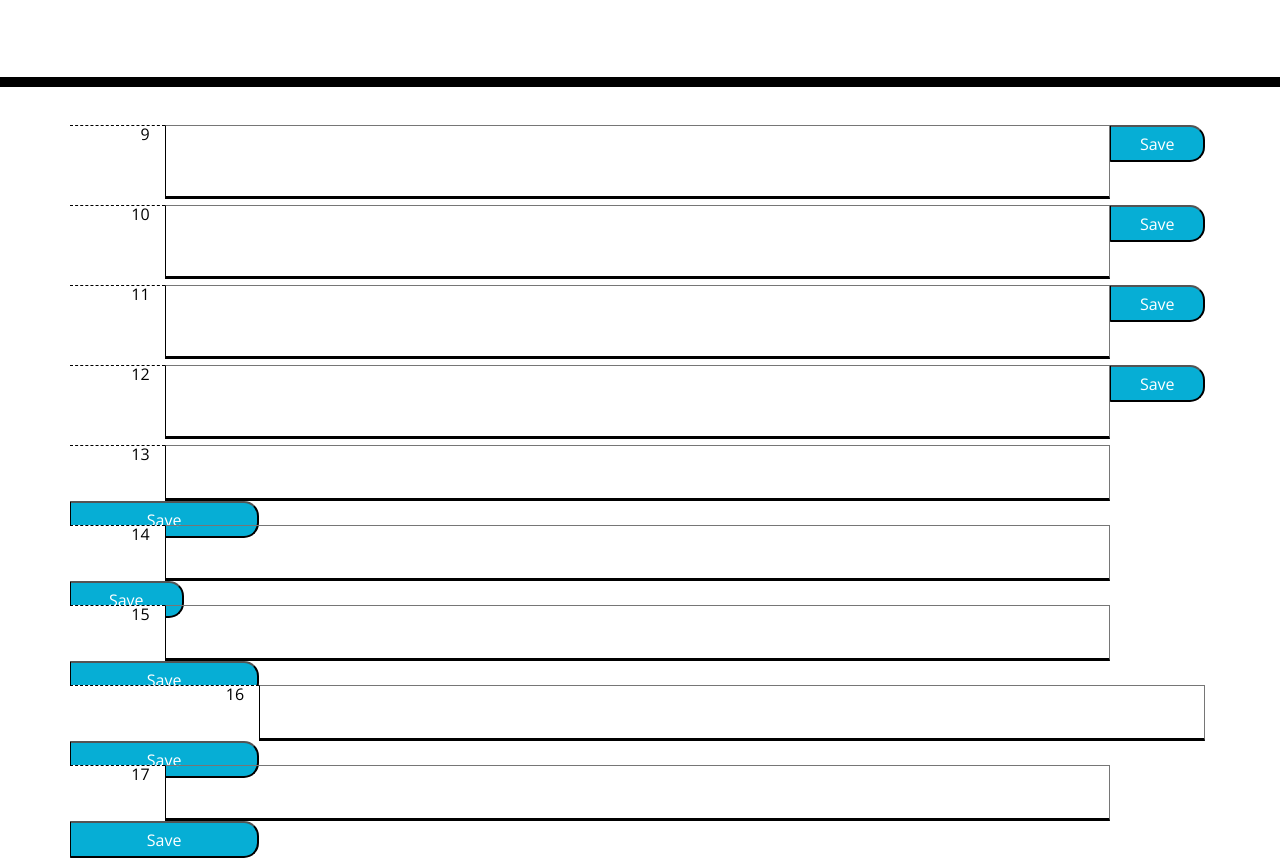
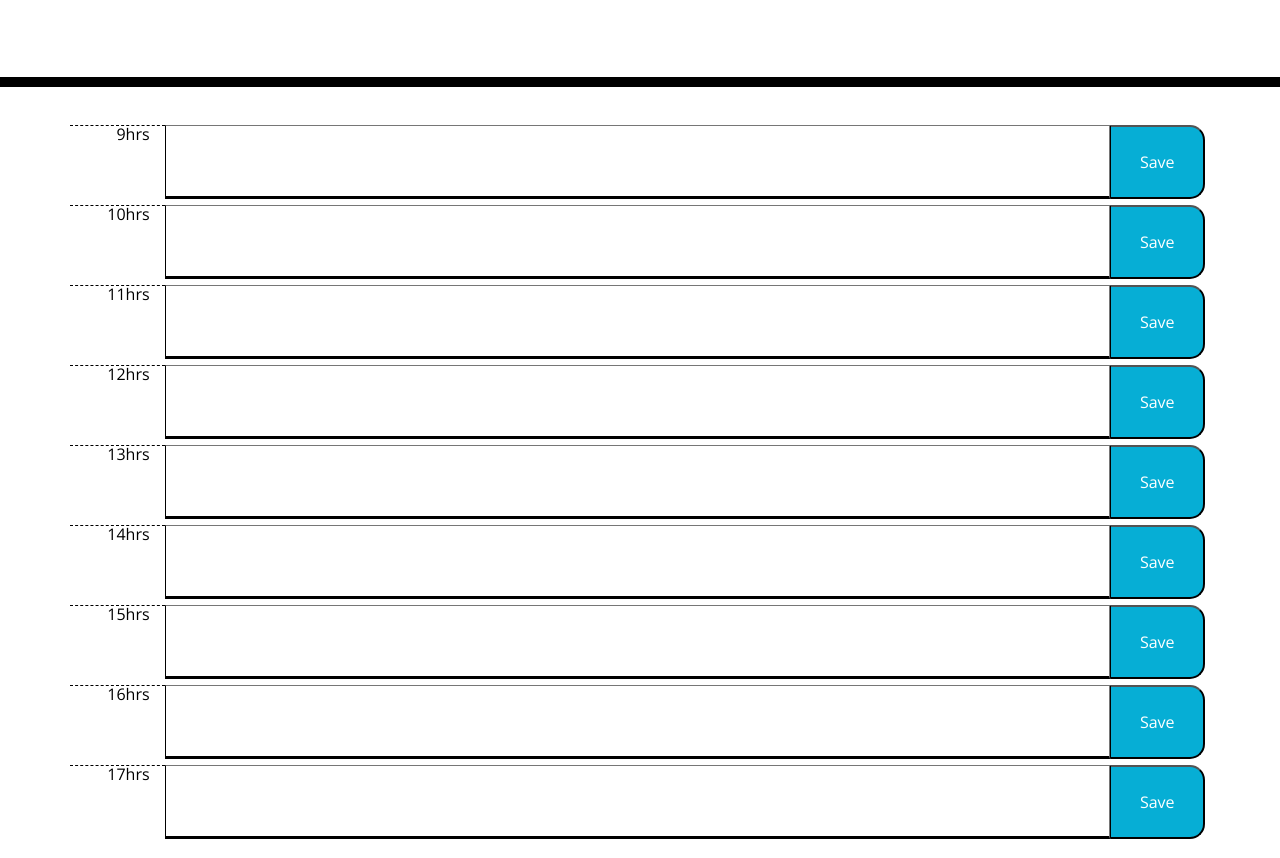
Before and after one commit to AsmaaMusse/day-by-day-calendar, a plain HTML site: page index.html in a window 1280 px wide. Shown: the part 181-1039 px from the top of the page. Drawn offline with nearby package versions, Linux system fonts and the light colour scheme.

Commit message:
created css for container

```diff
--- a/assests/css/style.css
+++ b/assests/css/style.css
@@ -29,6 +29,12 @@ textarea {
 
 .description {
   white-space: pre-wrap;
+}
+
+.container {
+  display: flex;
+  flex-direction: column;
+  flex-wrap: wrap;
 }
 
 .time-block {
@@ -76,7 +82,6 @@ textarea {
   background-color: #06aed5;
   color: var(--main);
   width: 10%;
-  height: 50%;
 }
 
 .saveBtn i:hover {
--- a/index.html
+++ b/index.html
@@ -31,57 +31,57 @@
 
     <div class="container">
       <div class="time-block row">
-        <div class="hour col-1">9</div>
+        <div class="hour col-1">9hrs</div>
         <textarea class="col-10 schedule"></textarea>
         <button class="saveBtn col-1">Save</button>
       </div>
 
       <div class="time-block row">
-        <div class="hour col-1">10</div>
+        <div class="hour col-1">10hrs</div>
         <textarea class="col-10 schedule"></textarea>
         <button class="saveBtn col-1">Save</button>
       </div>
 
       <div class="time-block row">
-        <div class="hour col-1">11</div>
+        <div class="hour col-1">11hrs</div>
         <textarea class="col-10 schedule"></textarea>
         <button class="saveBtn col-1">Save</button>
       </div>
 
       <div class="time-block row">
-        <div class="hour col-1">12</div>
+        <div class="hour col-1">12hrs</div>
         <textarea class="col-10 schedule"></textarea>
         <button class="saveBtn col-1">Save</button>
       </div>
 
       <div class="time-block row">
-        <div class="hour col-1">13</div>
+        <div class="hour col-1">13hrs</div>
         <textarea class="col-10 schedule"></textarea>
-        <button class="saveBtn col-2">Save</button>
+        <button class="saveBtn col-1">Save</button>
       </div>
 
       <div class="time-block row">
-        <div class="hour col-1">14</div>
+        <div class="hour col-1">14hrs</div>
         <textarea class="col-10 schedule"></textarea>
-        <button class="saveBtn ">Save</button>
+        <button class="saveBtn col-1">Save</button>
       </div>
 
       <div class="time-block row">
-        <div class="hour col-1">15</div>
+        <div class="hour col-1">15hrs</div>
         <textarea class="col-10 schedule"></textarea>
-        <button class="saveBtn col-2">Save</button>
+        <button class="saveBtn col-1">Save</button>
       </div>
 
       <div class="time-block row">
-        <div class="hour col-2">16</div>
+        <div class="hour col-1">16hrs</div>
         <textarea class="col-10 schedule"></textarea>
-        <button class="saveBtn col-2">Save</button>
+        <button class="saveBtn col-1">Save</button>
       </div>
 
       <div class="time-block row">
-        <div class="hour col-1">17</div>
+        <div class="hour col-1">17hrs</div>
         <textarea class="col-10 schedule"></textarea>
-        <button class="saveBtn col-2">Save</button>
+        <button class="saveBtn col-1">Save</button>
       </div>
 
 
```
